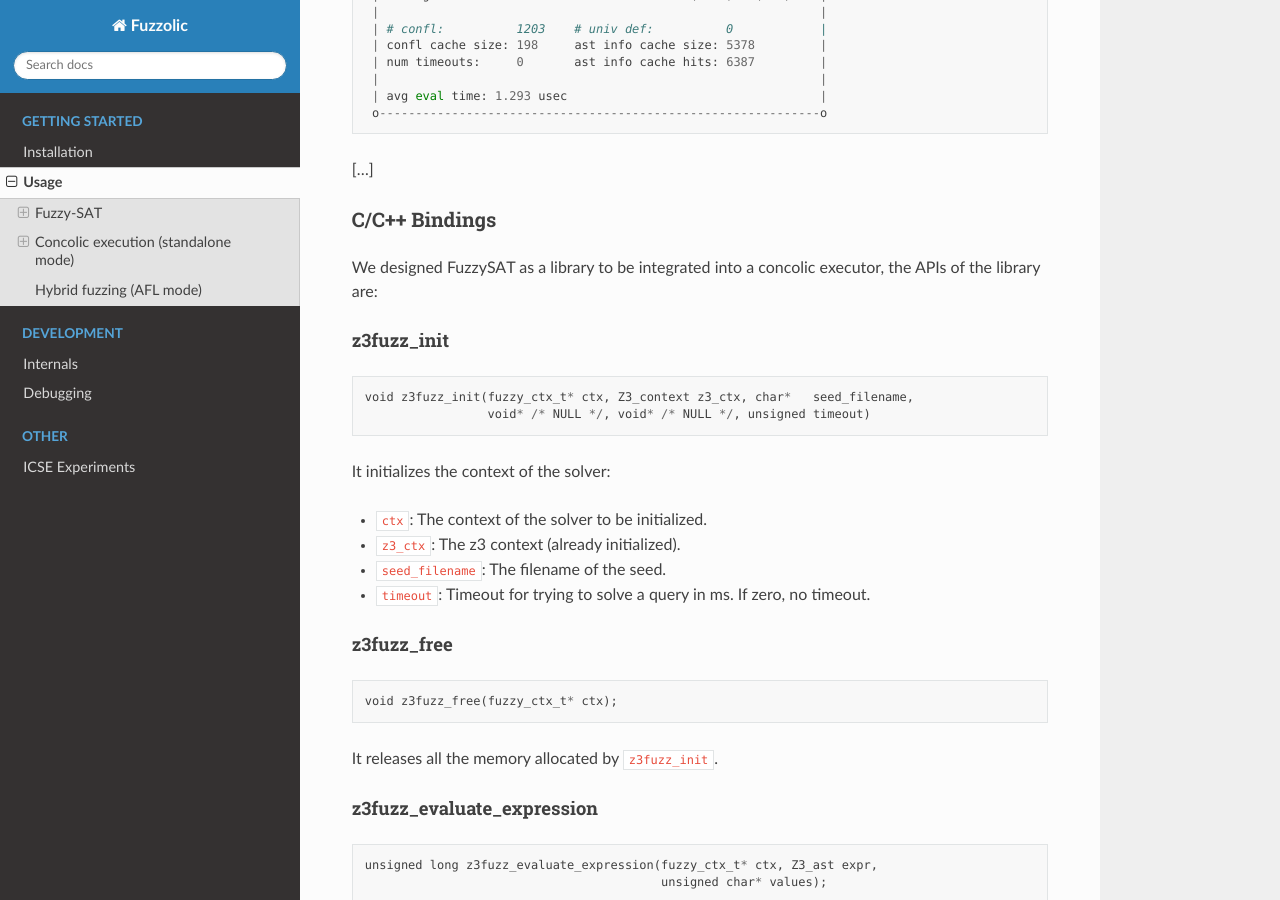
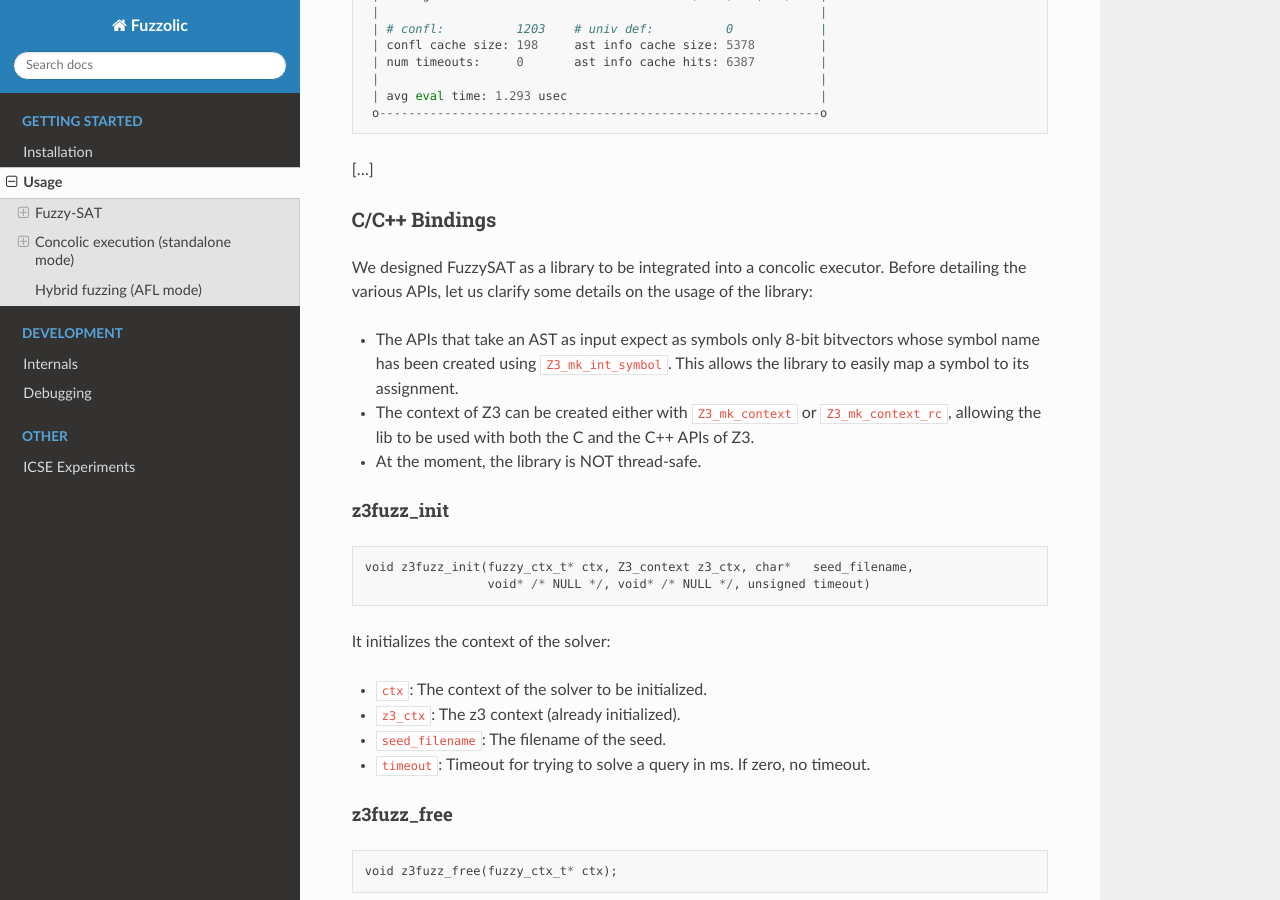
Before and after one commit to season-lab/fuzzolic, a Sphinx documentation site: the page built from docs/usage.md, in a window 1280 px wide and 900 px high, scrolled down 1476 px. Built offline with Sphinx 7.4.7 and the Read the Docs theme 2.0.0, drawn with Linux system fonts in a browser that asks for light colours; some of the changed text lies outside the part shown.

Commit message:
Update usage.md

````diff
--- a/docs/usage.md
+++ b/docs/usage.md
@@ -73,7 +73,11 @@ By default, `fuzzy-solver` uses a text UI where it prints useful statistics abou
 [...]
 
 ### C/C++ Bindings
-We designed FuzzySAT as a library to be integrated into a concolic executor, the APIs of the library are:
+We designed FuzzySAT as a library to be integrated into a concolic executor. Before detailing the various APIs, let us clarify some details on the usage of the library:
+
+- The APIs that take an AST as input expect as symbols only 8-bit bitvectors whose symbol name has been created using `Z3_mk_int_symbol`. This allows the library to easily map a symbol to its assignment.
+- The context of Z3 can be created either with `Z3_mk_context` or `Z3_mk_context_rc`, allowing the lib to be used with both the C and the C++ APIs of Z3.
+- At the moment, the library is NOT thread-safe.
 
 #### z3fuzz_init
 ```
````
Also changed, not shown: other parts of docs/usage.md (+1 -1 lines).
